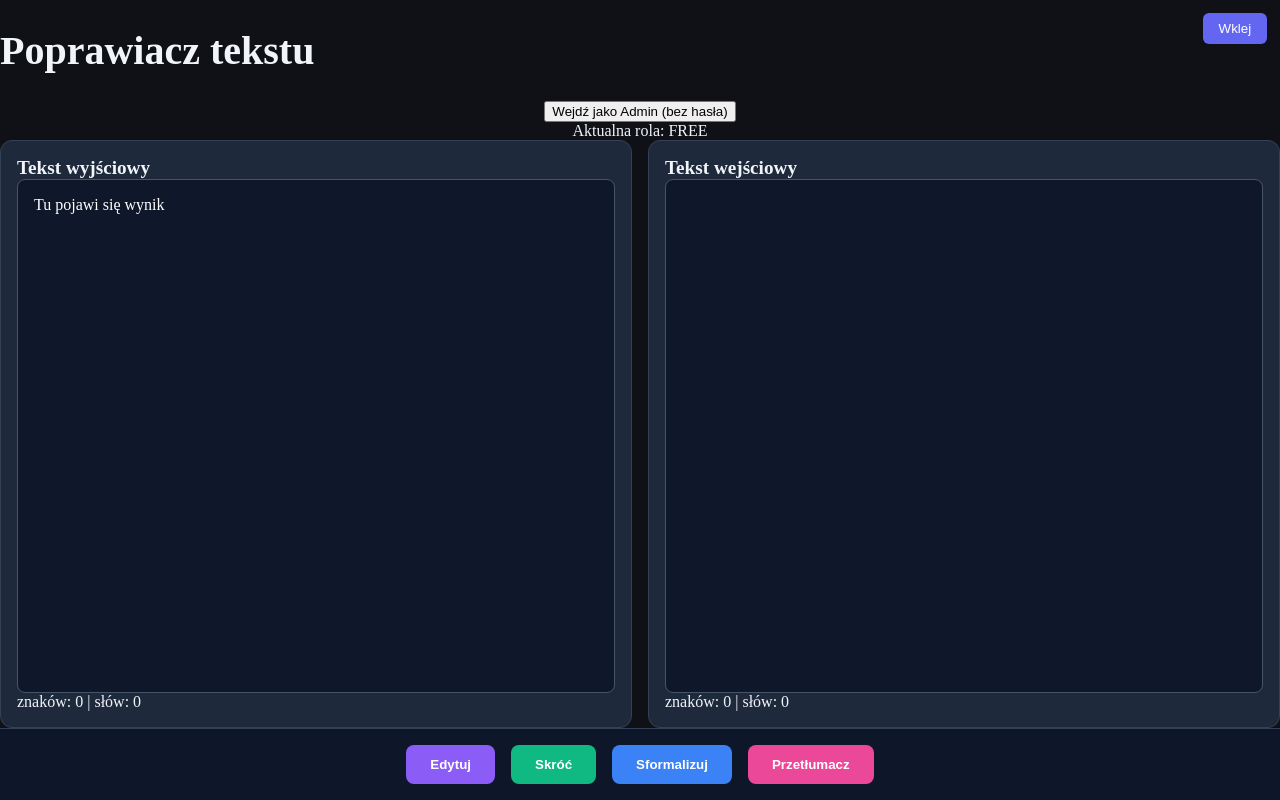
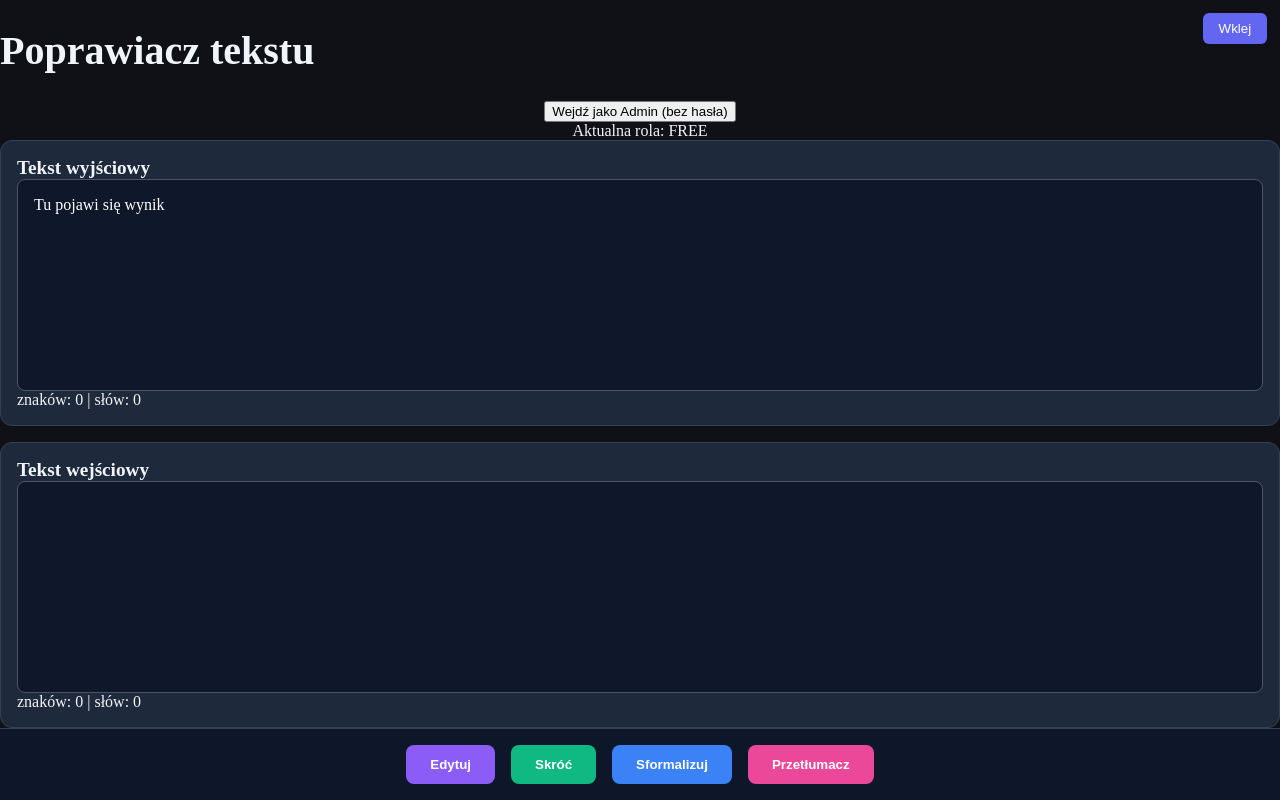
Before and after one commit to jarkon72/naprawiacz-tekstowy, a Next.js app: page / in a window 1280 px wide. Built offline with nearby package versions, Linux system fonts and the light colour scheme.

Commit message:
FINAL FIX layout vertical 50/50 WORKING

```diff
--- a/src/app/globals.css
+++ b/src/app/globals.css
@@ -20,12 +20,11 @@ html, body {
   color: var(--text);
 }
 
-/* 🔥 ROOT */
+/* ROOT */
 .app-container {
   height: 100vh;
   display: flex;
   flex-direction: column;
-  overflow: hidden;
 }
 
 /* HEADER */
@@ -40,17 +39,20 @@ html, body {
   font-weight: bold;
 }
 
-/* 🔥 GRID — FINAL FIX */
+/* 🔥 FINAL UKŁAD PIONOWY 50/50 */
 .editor-grid {
-  display: grid;
-  grid-template-columns: 1fr 1fr;
-
-  height: calc(100vh - 220px); /* 🔥 KLUCZ */
+  display: flex;
+  flex-direction: column;
+  flex: 1;
+  min-height: 0;
   gap: 1rem;
 }
 
-/* 🔥 PANEL */
+/* 🔥 PANEL — równe wysokości */
 .panel {
+  flex: 1;
+  min-height: 0;
+
   background: var(--panel);
   border: 1px solid var(--border);
   border-radius: 12px;
@@ -58,8 +60,6 @@ html, body {
 
   display: flex;
   flex-direction: column;
-
-  min-height: 0;
   overflow: hidden;
 }
 
```
